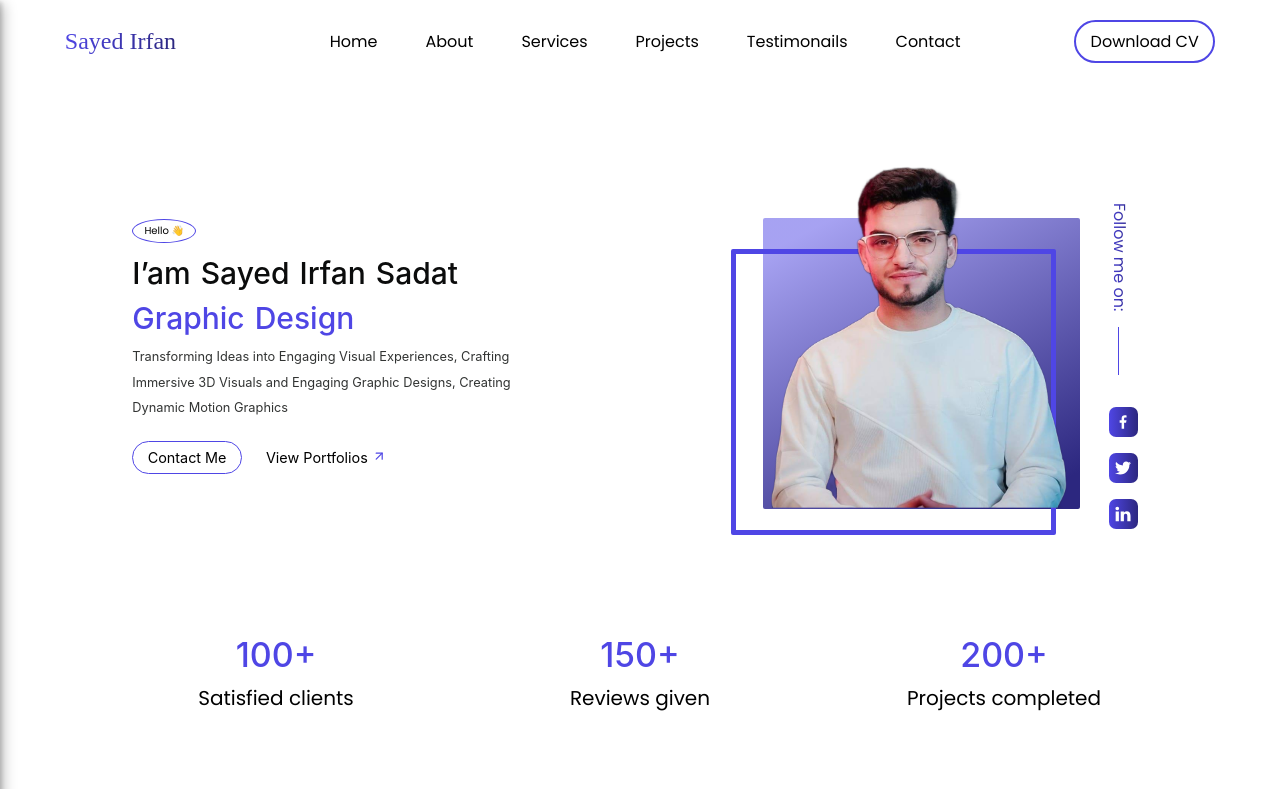
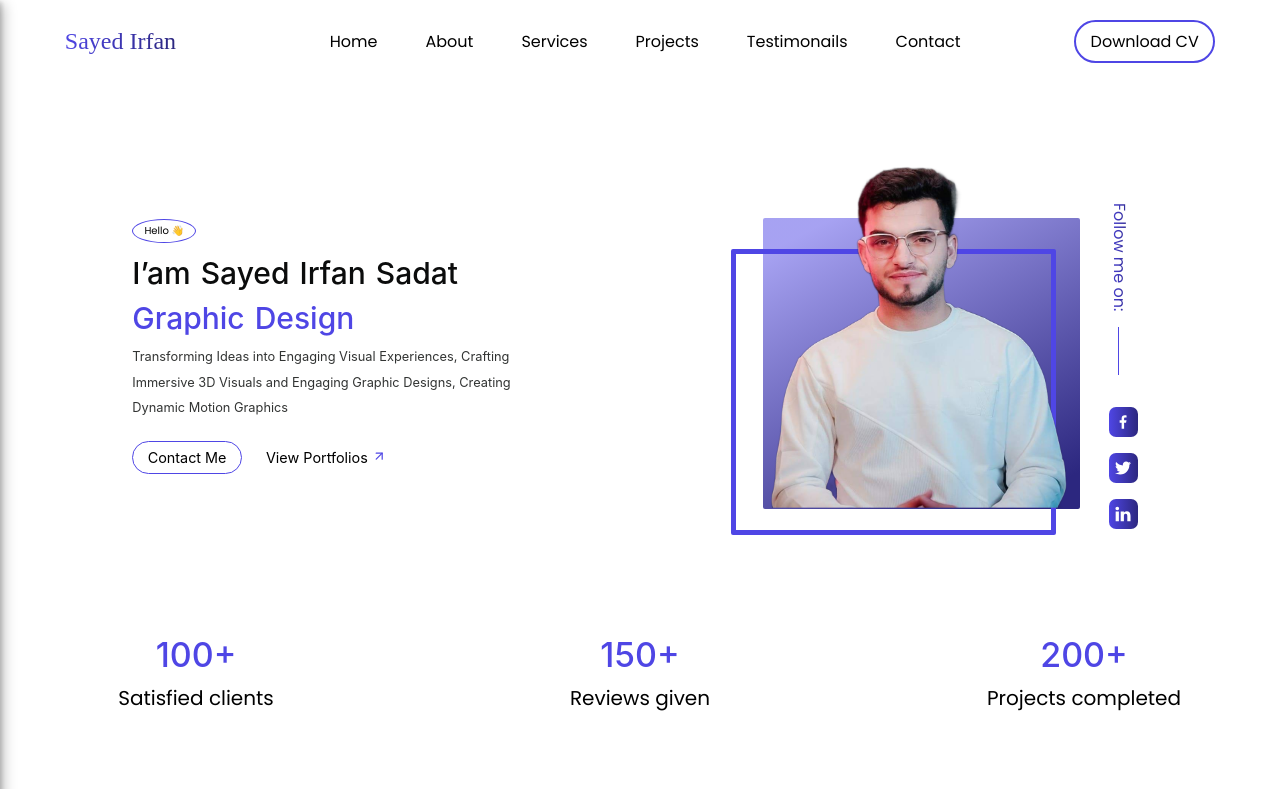
Before and after one commit to zainabturkmen/S-I-S, a React (Create React App) app: page / in a window 1280 px wide. Shown: the top 789 px of the page. Built offline with nearby package versions, Linux system fonts and the light colour scheme; a web font is replaced by a local one.

Commit message:
adding updates

```diff
--- a/src/components/About.js
+++ b/src/components/About.js
@@ -161,7 +161,7 @@ const Wrapper = styled.div`
       display: flex;
       flex-direction: row;
       justify-content: space-around;
-      /* gap: 20em; */
+      gap: 5em;
       width: 1200px;
     }
 
@@ -175,6 +175,7 @@ const Wrapper = styled.div`
     h3 {
       text-align: start;
       width: 500px;
+      line-height: 2em;
     }
   }
 `;
--- a/src/components/Hero.js
+++ b/src/components/Hero.js
@@ -330,6 +330,8 @@ const Wrapper = styled.div`
       display: flex;
       flex-direction: row;
       justify-content: center;
+      gap: 5em;
+      padding-bottom: 3em;
     }
 
     .content {
```
